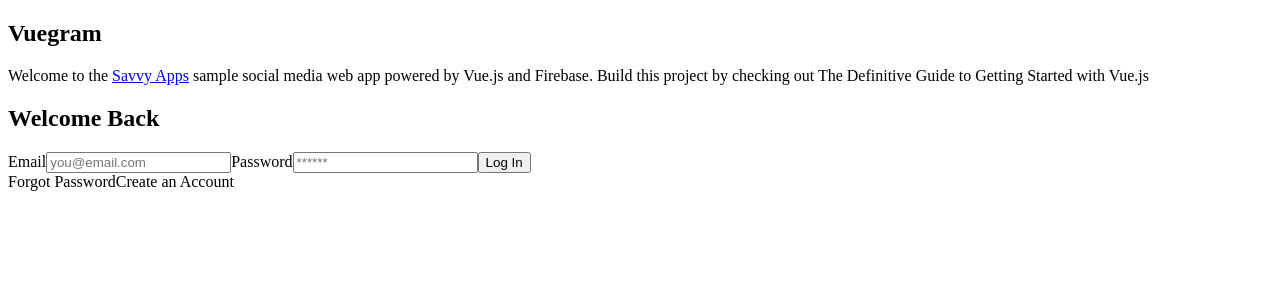
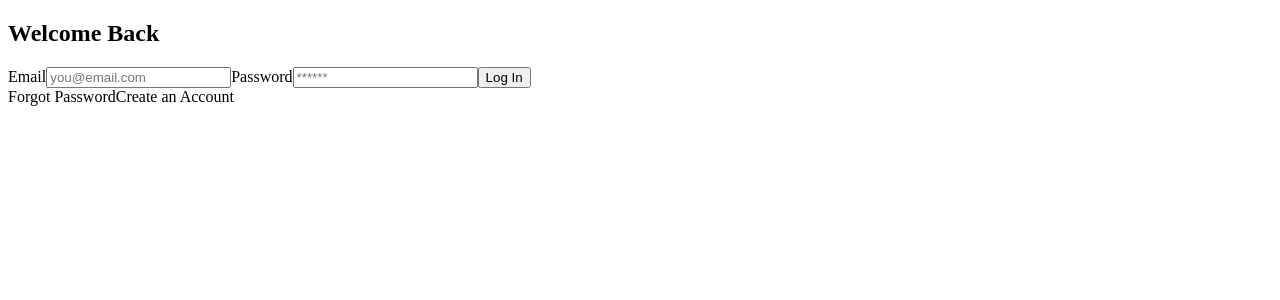
Before and after one commit to JacobWrenn/moneytracker, a Vue app: page /login in a window 1280 px wide. Shown: the top 300 px of the page. Built offline with nearby package versions, Linux system fonts and the light colour scheme; no server answers.

Commit message:
remove branding

```diff
--- a/src/views/Login.vue
+++ b/src/views/Login.vue
@@ -7,9 +7,6 @@
         </transition>
         <section>
             <div class="col1">
-                <h1>Vuegram</h1>
-                <p>Welcome to the <a href="https://savvyapps.com/" target="_blank">Savvy Apps</a> sample social media web app powered by Vue.js and Firebase.
-                    Build this project by checking out The Definitive Guide to Getting Started with Vue.js</p>
             </div>
             <div class="col2" :class="{ 'signup-form': !showLoginForm && !showForgotPassword }">
                 <form v-if="showLoginForm" @submit.prevent>
```
